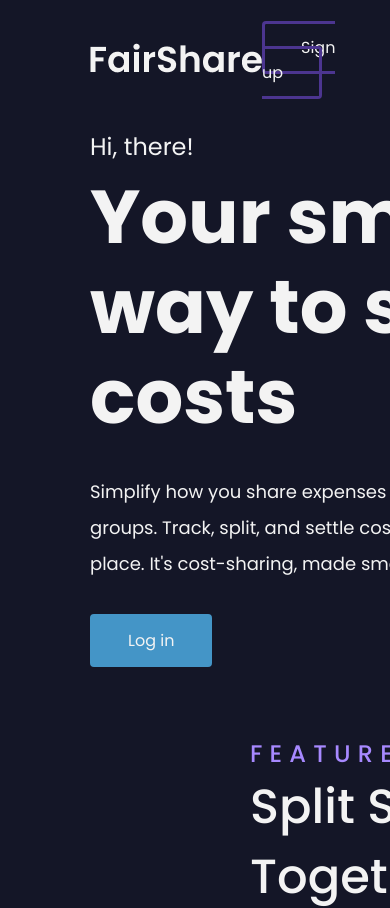
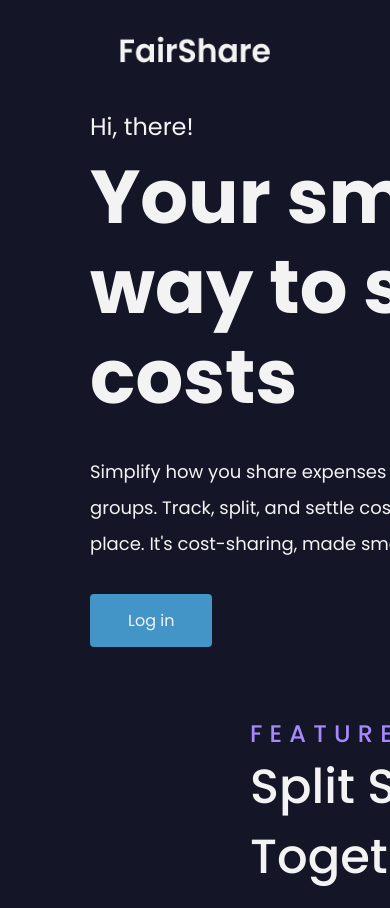
Before and after one commit to UniOfGreenwich/elee1149-coursework--team-chlk, a React (Create React App) app in the folder frontend/: page / in a window 390 px wide. Shown: the top 908 px of the page. Built offline with nearby package versions, Linux system fonts and the light colour scheme.

Commit message:
added responsive styling on nav

```diff
--- a/frontend/src/styles/home-nav.css
+++ b/frontend/src/styles/home-nav.css
@@ -4,10 +4,8 @@ body {
 }
 
 header {
-    /* border: 1px solid white; */
-    height: 120px ;
+    height: 100px;
     padding: 0 90px;
-
     display: flex;
     justify-content: space-between;
     align-items: center;
@@ -54,3 +52,19 @@ header .navigation-list {
 .secondary-button:hover {
     background-color: #4C3590;
 }
+
+@media only screen and (max-width: 670px) {
+    .navigation-list, .navigation-list li{
+        display: none;
+    }
+
+    header {
+        justify-content: center;
+        align-items: center;
+        padding: 0;
+    }
+
+    .logo img{
+        width: 150px;
+    }
+}
```
